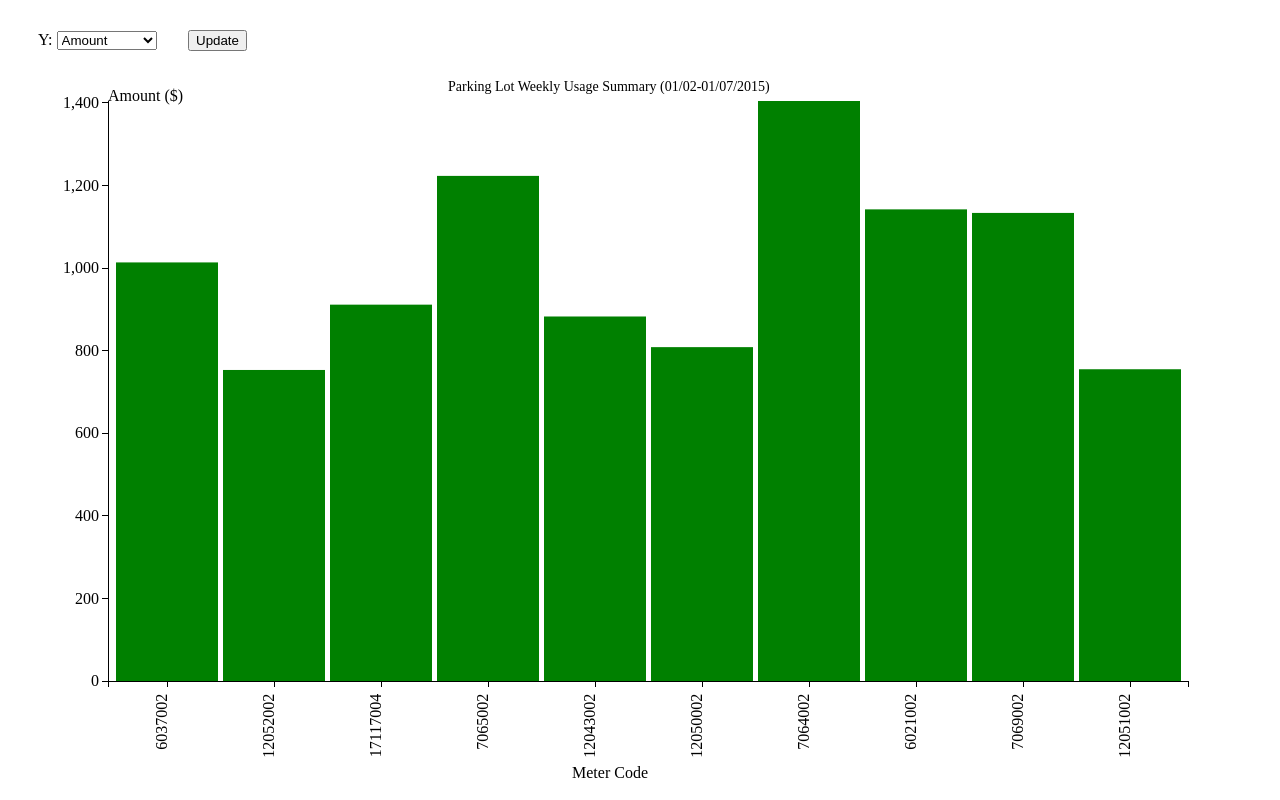
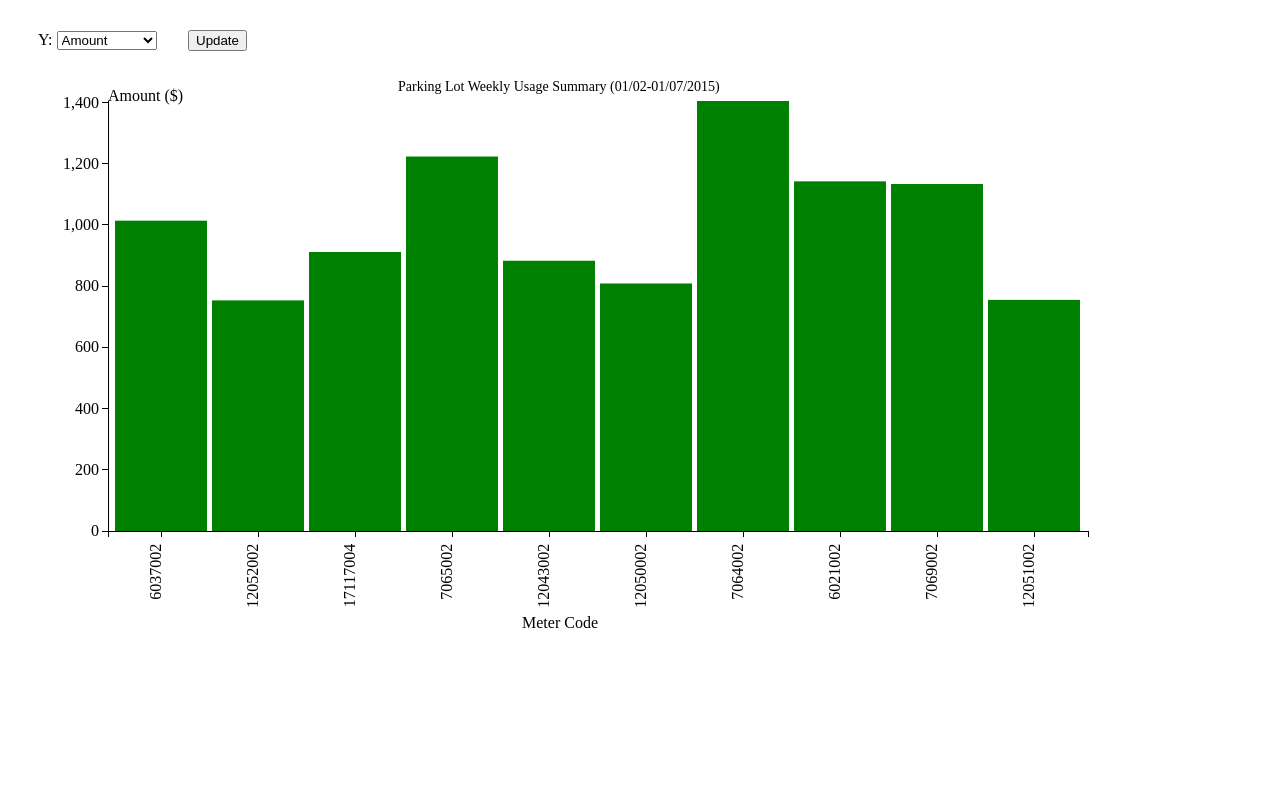
Before and after one commit to f1annlee/f1annlee.github.io, a plain HTML site: page plot2.html in a window 1280 px wide. Drawn offline with Linux system fonts and the light colour scheme.

Commit message:
updated webpages plots

```diff
--- a/js/parking.js
+++ b/js/parking.js
@@ -1,8 +1,8 @@
 var chart;
 // set margin, height, and width
 var margin = {top: 20, right: 20, bottom: 100, left: 100},
-height = 700 - margin.top - margin.bottom;
-width = 1200 - margin.left - margin.right;
+height = 550 - margin.top - margin.bottom;
+width = 1100 - margin.left - margin.right;
 // set x and y axes bounds and positions
 var x = d3.scale.ordinal().rangeRoundBands([0,width], .05);
 var y = d3.scale.linear().range([height, 0]);
```
Also changed, not shown: index.html (+1 -1 lines).
